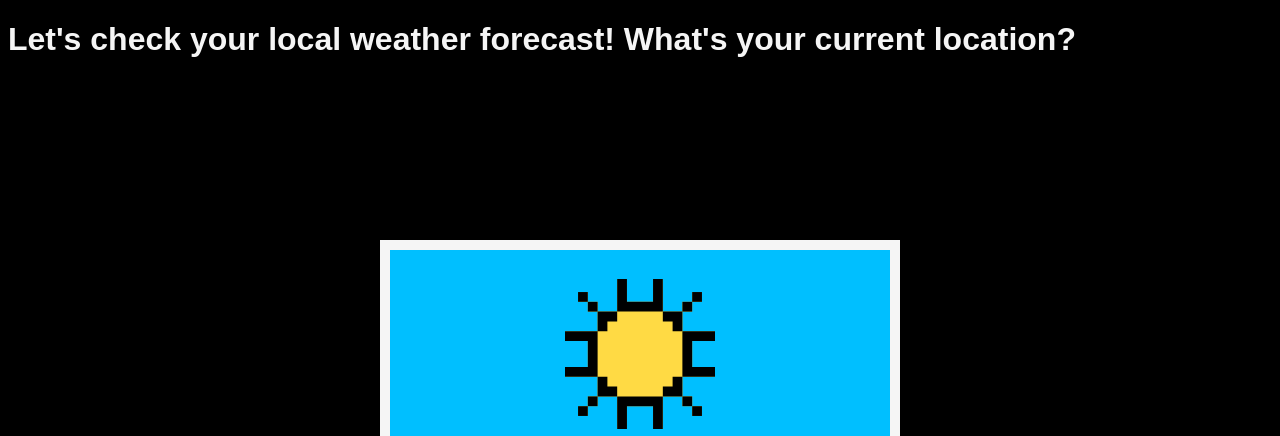
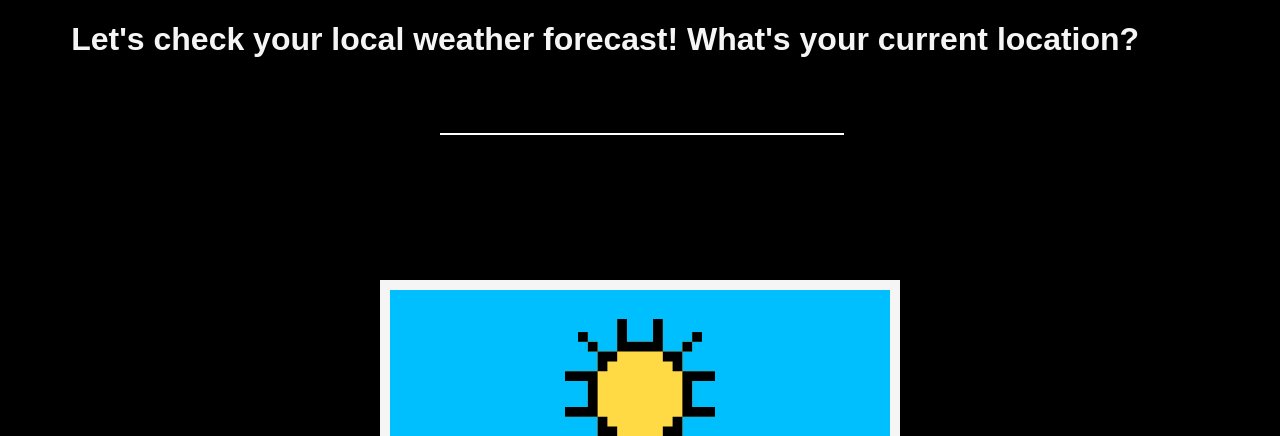
Before and after one commit to raybgomez/Weather-project, a plain HTML site: page index.html in a window 1280 px wide. Shown: the top 436 px of the page. Drawn offline with Linux system fonts and the light colour scheme; a web font is replaced by a local one.

Commit message:
Clean and complete CSS styling

```diff
--- a/index.html
+++ b/index.html
@@ -11,6 +11,12 @@
 </head>
 <body>
     <h1>Let's check your local weather forecast! What's your current location?</h1>
+    <div class="searchContainer">
+        <form action="">
+            <input type="text" name="search" spellcheck="false">
+        </form>
+
+    </div>
     <div class="weatherContainer">
         <div class="weatherIcon">
             <img src="./images/sun.svg" alt="An 8 bit image of the sun">
--- a/styles.css
+++ b/styles.css
@@ -4,19 +4,40 @@ body {
     background: black;
 }
 
+h1 {
+    padding-left: 5%;
+}
+
+.searchContainer {
+    max-width: 400px;
+    margin: 50px auto
+}
+
+input[type="text"] {
+    display: block;
+    width: calc(100%);
+    font-size: 20px;
+    font-weight: 600;
+    color: #ffffff;
+    background: black;
+    border-bottom: 2px solid #ffffff;
+    border-top: black;
+    border-left: black;
+    border-right: black;
+    font-family: 'DotGothic16';
+
+}
+
 .weatherContainer {
     background: pink;
     position: absolute;
-    top: 50%;
+    top: 55%;
     left: 50%;
     display: flex;
     flex-direction: column;
     height: 300px;
-    width: 600px;
     transform: translate(-50%, -50%);
-    cursor: pointer;
     width: 500px;
-    float: left;
     border: 10px solid whitesmoke;
     background: #fff;
 
```
Also changed, not shown: images/search.svg (added).
